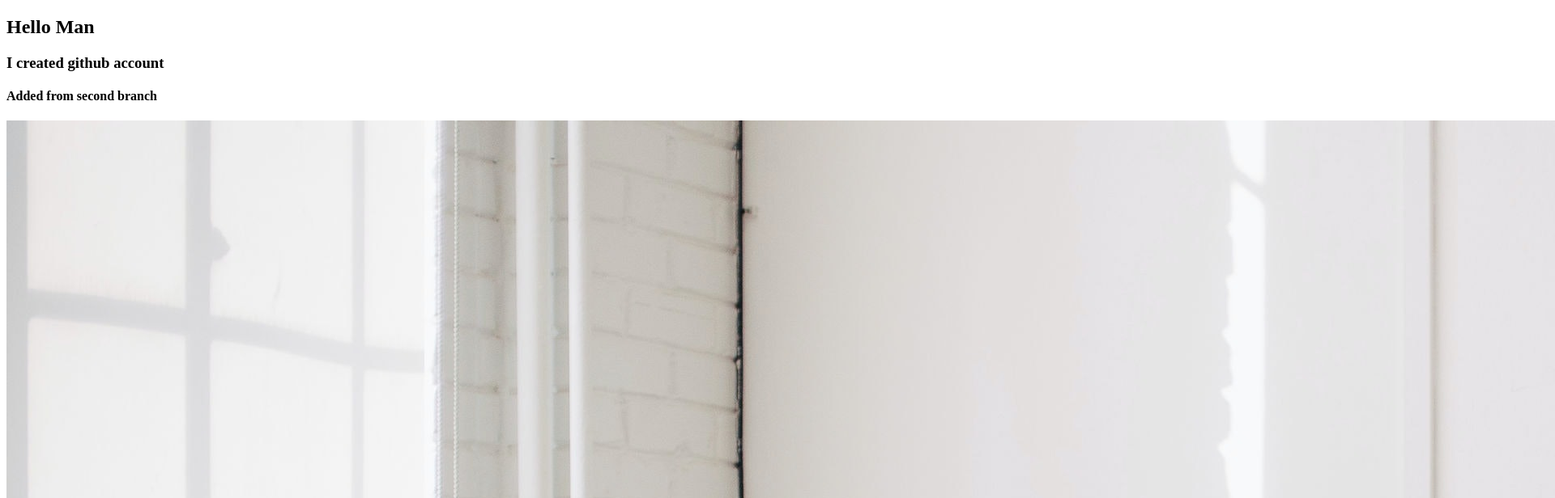
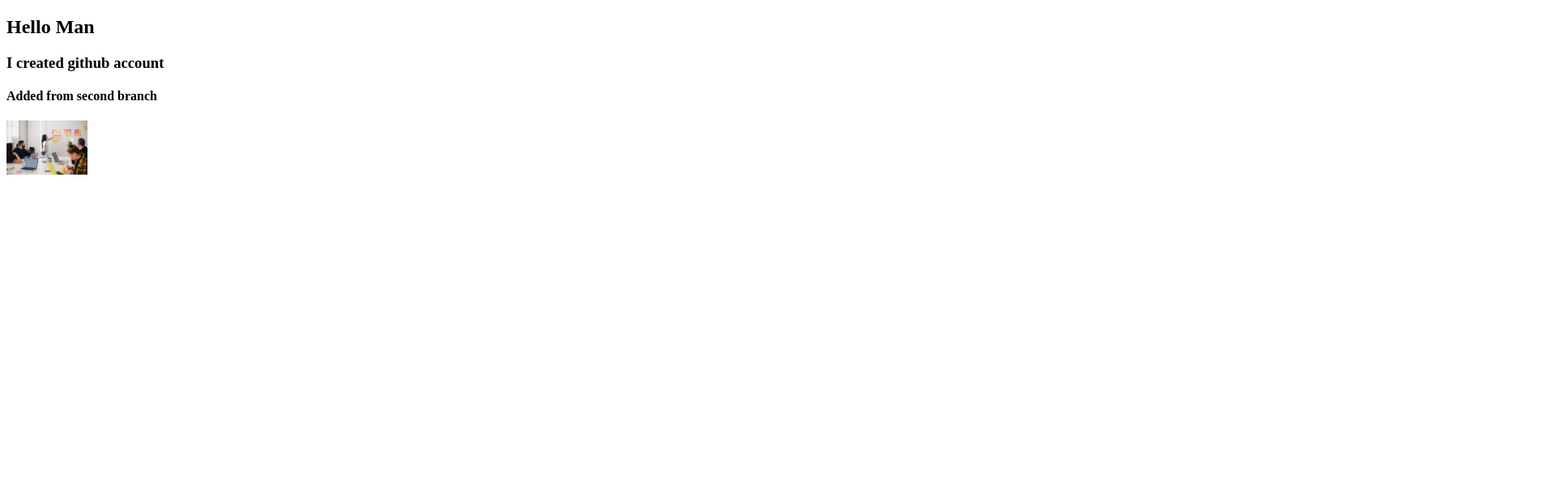
Before and after one commit to enamlimitless/first-website, a plain HTML site: page index.html in a window 1280 px wide. Shown: the top 616 px of the page at 81% size, 1920 px wide, since content can reach past the window. Drawn offline with Linux system fonts and the light colour scheme.

Commit message:
fixed width

```diff
--- a/index.html
+++ b/index.html
@@ -9,6 +9,6 @@
     <h2>Hello Man</h2>
     <h3>I created github account</h3>
     <h4>Added from second branch</h4>
-    <img src="img/you-x-ventures-Oalh2MojUuk-unsplash.jpg" alt="">
+    <img style="width: 100px;height: auto;" src="img/you-x-ventures-Oalh2MojUuk-unsplash.jpg" alt="">
 </body>
 </html>
```
